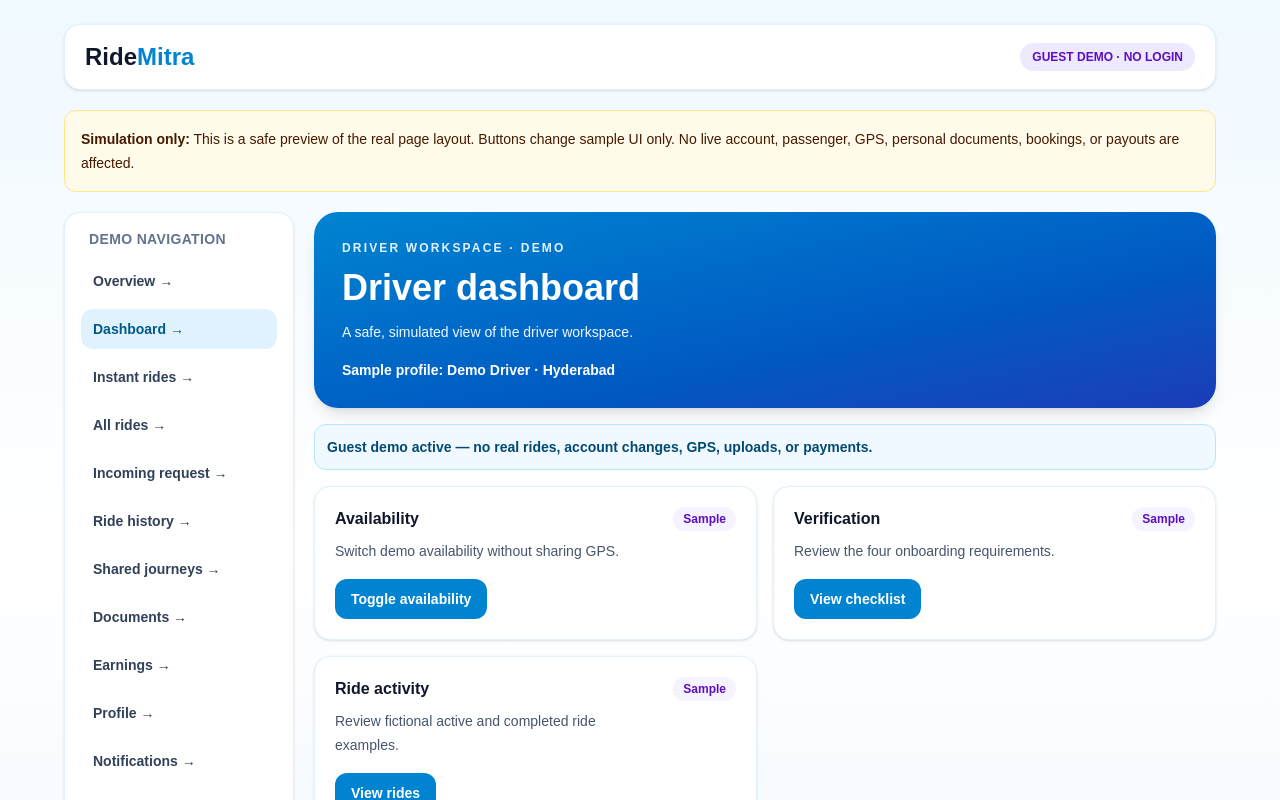
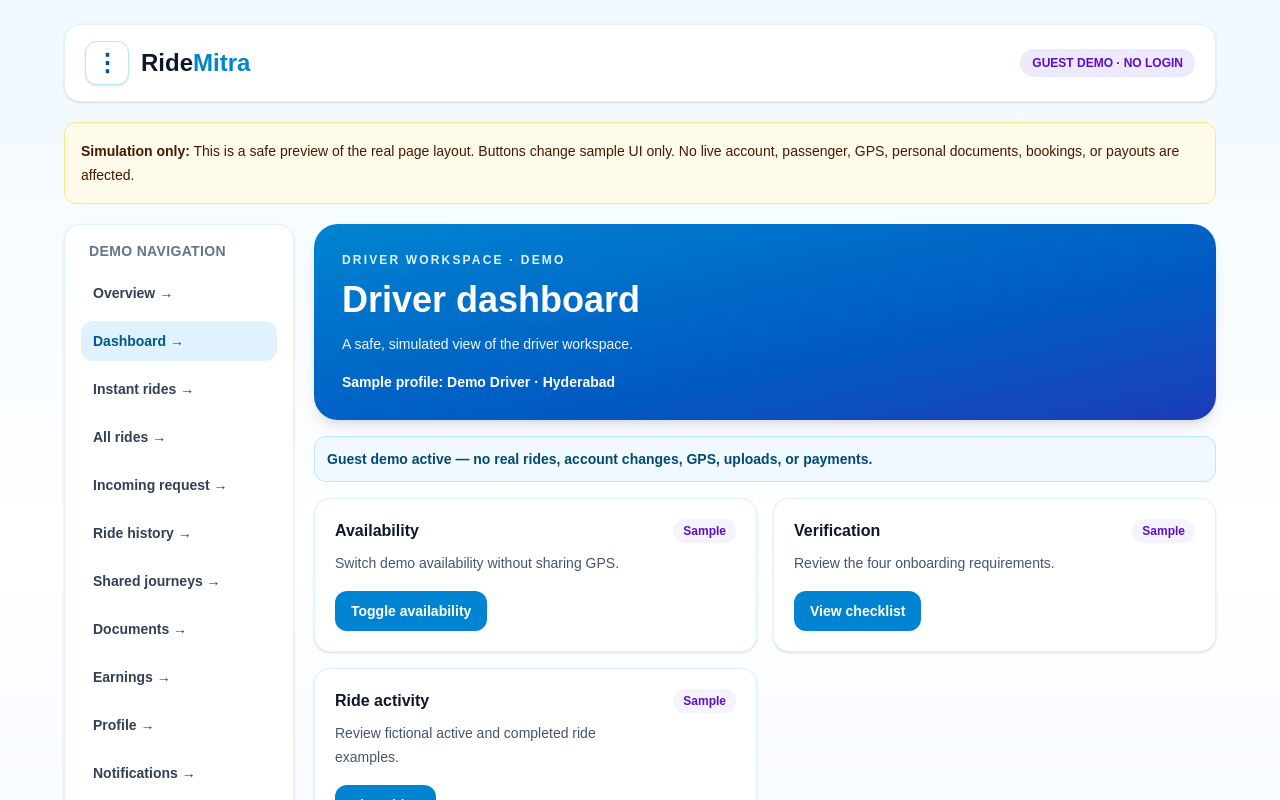
Before and after one commit to mintuvanga/ridemitra, a Next.js app: page /demo in a window 1280 px wide. Shown: the top 800 px of the page. Built offline with nearby package versions, Linux system fonts and the light colour scheme.

Commit message:
Add top-left demo menu across driver preview pages

```diff
--- a/src/app/demo/[...section]/page.tsx
+++ b/src/app/demo/[...section]/page.tsx
@@ -3,6 +3,7 @@
 import Link from "next/link";
 import { useParams } from "next/navigation";
 import { useState } from "react";
+import DemoMenu from "@/components/demo/DemoMenu";
 
 const pages: Record<string, { title: string; description: string; items: { title: string; detail: string; action?: string }[] }> = {
   dashboard: { title: "Driver dashboard", description: "A safe, simulated view of the driver workspace.", items: [{ title: "Availability", detail: "Switch demo availability without sharing GPS.", action: "Toggle availability" }, { title: "Verification", detail: "Review the four onboarding requirements.", action: "View checklist" }, { title: "Ride activity", detail: "Review fictional active and completed ride examples.", action: "View rides" }] },
@@ -31,8 +32,8 @@ export default function DemoFeaturePage() {
   const [count, setCount] = useState(0);
   return <main className="min-h-screen bg-gradient-to-b from-sky-50 via-white to-blue-50 px-4 py-6 text-slate-900 sm:px-6">
     <div className="mx-auto max-w-6xl">
-      <header className="flex flex-wrap items-center justify-between gap-3 rounded-2xl border border-sky-100 bg-white px-5 py-4 shadow-sm">
-        <Link href="/demo" className="text-2xl font-black">Ride<span className="text-sky-600">Mitra</span></Link>
+      <header className="flex flex-wrap items-center justify-between gap-3 rounded-2xl border border-sky-100 bg-white px-4 py-3 shadow-sm sm:px-5 sm:py-4">
+        <div className="flex items-center gap-3"><DemoMenu /><Link href="/demo" className="text-2xl font-black">Ride<span className="text-sky-600">Mitra</span></Link></div>
         <span className="rounded-full bg-violet-100 px-3 py-1.5 text-xs font-extrabold text-violet-800">GUEST DEMO · NO LOGIN</span>
       </header>
       <div className="mt-5 rounded-xl border border-amber-200 bg-amber-50 p-4 text-sm leading-6 text-amber-950"><strong>Simulation only:</strong> This is a safe preview of the real page layout. Buttons change sample UI only. No live account, passenger, GPS, personal documents, bookings, or payouts are affected.</div>
```
